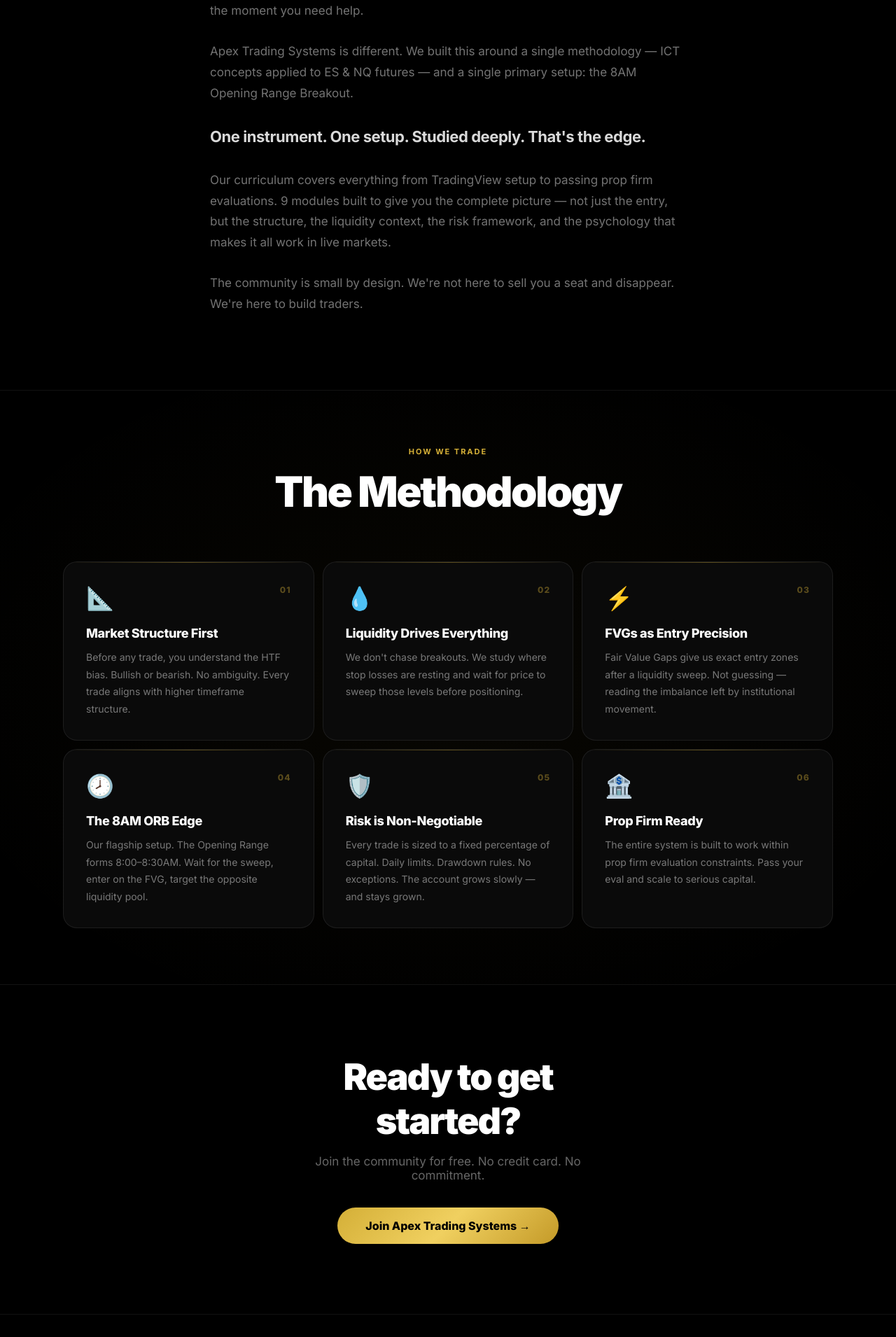
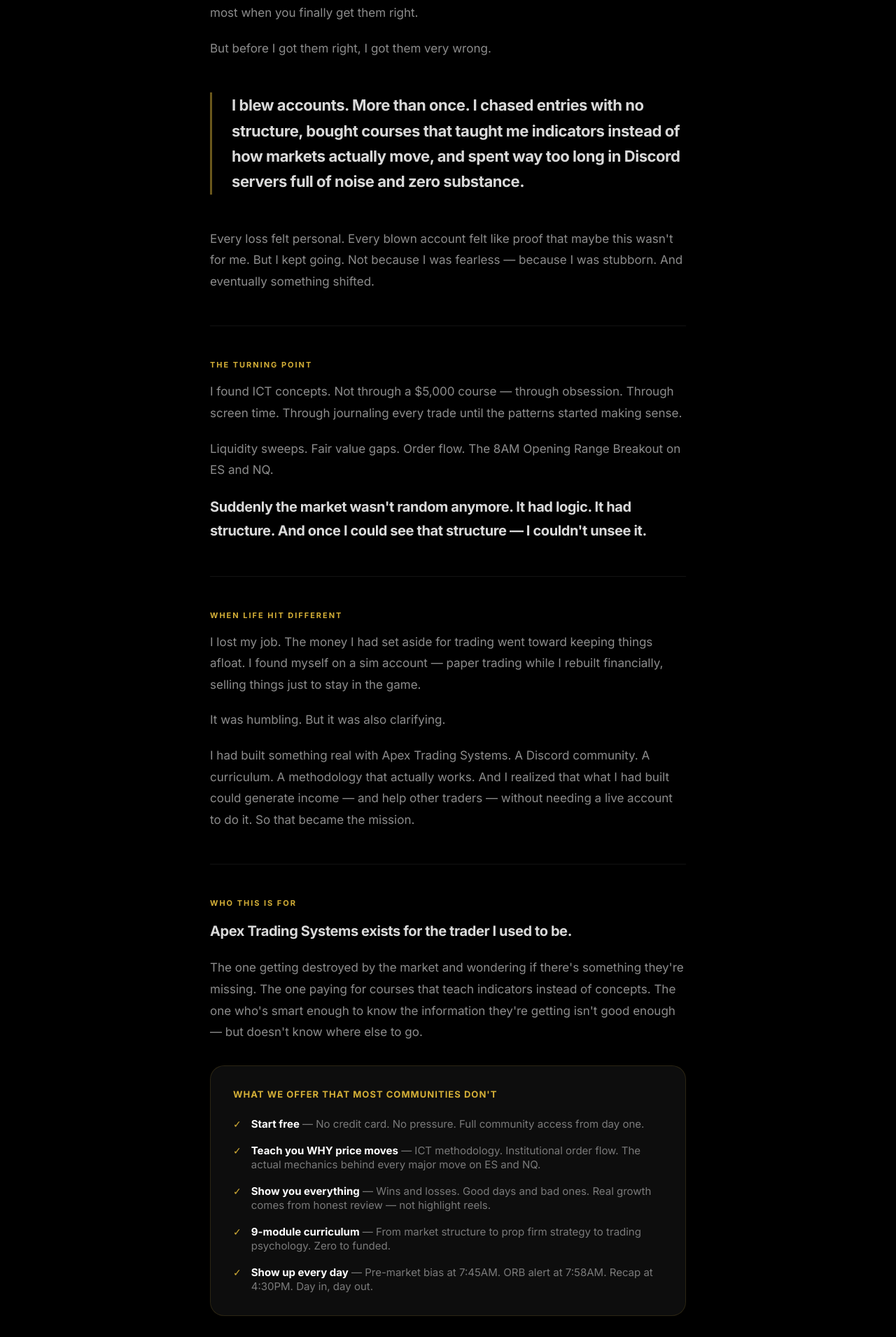
Before and after one commit to atradingsystems/Apex-Trading-Systems, a Next.js app: page /about in a window 1280 px wide. Shown: the part 664-2574 px from the top of the page at 70% size. Built offline with nearby package versions, Linux system fonts and the light colour scheme.

Commit message:
Replace about page story with Anthony's real origin story

```diff
--- a/app/about/page.tsx
+++ b/app/about/page.tsx
@@ -39,7 +39,7 @@
             Built by a Trader.<br /><span style={{ color: G }}>For Traders.</span>
           </h1>
           <p style={{ color: "rgba(255,255,255,0.4)", fontSize: 18, lineHeight: 1.7, maxWidth: 520, margin: "0 auto" }}>
-            Apex Trading Systems was built on one belief: serious traders deserve serious education — not recycled YouTube content and vague advice.
+            I didn&apos;t build this because I had it all figured out. I built it because I didn&apos;t &mdash; and I couldn&apos;t find anyone who would just be straight with me about that.
           </p>
         </div>
       </section>
@@ -47,24 +47,102 @@
       {/* STORY */}
       <section style={{ padding: "80px 24px" }}>
         <div style={{ maxWidth: 680, margin: "0 auto" }}>
-          {[
-            "Most trading education is built to sell, not to teach. Courses that promise lambos. Discord servers full of noise. Indicators that don't work. Communities that disappear the moment you need help.",
-            "Apex Trading Systems is different. We built this around a single methodology — ICT concepts applied to ES & NQ futures — and a single primary setup: the 8AM Opening Range Breakout.",
-            "One instrument. One setup. Studied deeply. That's the edge.",
-            "Our curriculum covers everything from TradingView setup to passing prop firm evaluations. 9 modules built to give you the complete picture — not just the entry, but the structure, the liquidity context, the risk framework, and the psychology that makes it all work in live markets.",
-            "The community is small by design. We're not here to sell you a seat and disappear. We're here to build traders.",
-          ].map((p, i) => (
-            <p key={i} style={{
-              color: i === 2 ? "rgba(255,255,255,0.85)" : "rgba(255,255,255,0.45)",
-              fontSize: i === 2 ? 22 : 17,
-              fontWeight: i === 2 ? 700 : 400,
-              lineHeight: 1.75,
-              marginBottom: 28,
-              letterSpacing: i === 2 ? "-0.02em" : "normal",
-            }}>
-              {p}
+
+          {/* Intro */}
+          <p style={{ color: "rgba(255,255,255,0.55)", fontSize: 17, lineHeight: 1.8, marginBottom: 20 }}>
+            My name is Anthony. I&apos;ve been trading futures for years. ES and NQ mostly &mdash; the S&amp;P and Nasdaq. The markets that move the most, hurt the most, and reward the most when you finally get them right.
+          </p>
+          <p style={{ color: "rgba(255,255,255,0.55)", fontSize: 17, lineHeight: 1.8, marginBottom: 48 }}>
+            But before I got them right, I got them very wrong.
+          </p>
+
+          {/* Pull quote */}
+          <div style={{ borderLeft: "3px solid rgba(212,175,55,0.5)", paddingLeft: 28, marginBottom: 48 }}>
+            <p style={{ color: "rgba(255,255,255,0.85)", fontSize: 22, fontWeight: 700, lineHeight: 1.65, letterSpacing: "-0.02em", margin: 0 }}>
+              I blew accounts. More than once. I chased entries with no structure, bought courses that taught me indicators instead of how markets actually move, and spent way too long in Discord servers full of noise and zero substance.
             </p>
-          ))}
+          </div>
+
+          <p style={{ color: "rgba(255,255,255,0.55)", fontSize: 17, lineHeight: 1.8, marginBottom: 48 }}>
+            Every loss felt personal. Every blown account felt like proof that maybe this wasn&apos;t for me. But I kept going. Not because I was fearless &mdash; because I was stubborn. And eventually something shifted.
+          </p>
+
+          {/* Divider */}
+          <div style={{ borderTop: "1px solid rgba(255,255,255,0.07)", marginBottom: 48 }} />
+
+          {/* ICT */}
+          <p style={{ fontSize: 11, fontWeight: 700, letterSpacing: "0.18em", textTransform: "uppercase" as const, color: G, marginBottom: 16 }}>The Turning Point</p>
+          <p style={{ color: "rgba(255,255,255,0.55)", fontSize: 17, lineHeight: 1.8, marginBottom: 20 }}>
+            I found ICT concepts. Not through a $5,000 course &mdash; through obsession. Through screen time. Through journaling every trade until the patterns started making sense.
+          </p>
+          <p style={{ color: "rgba(255,255,255,0.55)", fontSize: 17, lineHeight: 1.8, marginBottom: 20 }}>
+            Liquidity sweeps. Fair value gaps. Order flow. The 8AM Opening Range Breakout on ES and NQ.
+          </p>
+          <p style={{ color: "rgba(255,255,255,0.85)", fontSize: 20, fontWeight: 700, lineHeight: 1.7, letterSpacing: "-0.02em", marginBottom: 48 }}>
+            Suddenly the market wasn&apos;t random anymore. It had logic. It had structure. And once I could see that structure &mdash; I couldn&apos;t unsee it.
+          </p>
+
+          {/* Divider */}
+          <div style={{ borderTop: "1px solid rgba(255,255,255,0.07)", marginBottom: 48 }} />
+
+          {/* Life hit different */}
+          <p style={{ fontSize: 11, fontWeight: 700, letterSpacing: "0.18em", textTransform: "uppercase" as const, color: G, marginBottom: 16 }}>When Life Hit Different</p>
+          <p style={{ color: "rgba(255,255,255,0.55)", fontSize: 17, lineHeight: 1.8, marginBottom: 20 }}>
+            I lost my job. The money I had set aside for trading went toward keeping things afloat. I found myself on a sim account &mdash; paper trading while I rebuilt financially, selling things just to stay in the game.
+          </p>
+          <p style={{ color: "rgba(255,255,255,0.55)", fontSize: 17, lineHeight: 1.8, marginBottom: 20 }}>
+            It was humbling. But it was also clarifying.
+          </p>
+          <p style={{ color: "rgba(255,255,255,0.55)", fontSize: 17, lineHeight: 1.8, marginBottom: 48 }}>
+            I had built something real with Apex Trading Systems. A Discord community. A curriculum. A methodology that actually works. And I realized that what I had built could generate income &mdash; and help other traders &mdash; without needing a live account to do it. So that became the mission.
+          </p>
+
+          {/* Divider */}
+          <div style={{ borderTop: "1px solid rgba(255,255,255,0.07)", marginBottom: 48 }} />
+
+          {/* The mission */}
+          <p style={{ fontSize: 11, fontWeight: 700, letterSpacing: "0.18em", textTransform: "uppercase" as const, color: G, marginBottom: 16 }}>Who This Is For</p>
+          <p style={{ color: "rgba(255,255,255,0.85)", fontSize: 20, fontWeight: 700, lineHeight: 1.7, letterSpacing: "-0.02em", marginBottom: 20 }}>
+            Apex Trading Systems exists for the trader I used to be.
+          </p>
+          <p style={{ color: "rgba(255,255,255,0.55)", fontSize: 17, lineHeight: 1.8, marginBottom: 32 }}>
+            The one getting destroyed by the market and wondering if there&apos;s something they&apos;re missing. The one paying for courses that teach indicators instead of concepts. The one who&apos;s smart enough to know the information they&apos;re getting isn&apos;t good enough &mdash; but doesn&apos;t know where else to go.
+          </p>
+
+          {/* What we offer */}
+          <div style={{ background: "#0d0d0d", border: "1px solid rgba(212,175,55,0.15)", borderRadius: 20, padding: "32px", marginBottom: 48 }}>
+            <p style={{ fontSize: 13, fontWeight: 700, color: G, letterSpacing: "0.08em", textTransform: "uppercase" as const, marginBottom: 24 }}>What we offer that most communities don&apos;t</p>
+            {[
+              ["Start free", "No credit card. No pressure. Full community access from day one."],
+              ["Teach you WHY price moves", "ICT methodology. Institutional order flow. The actual mechanics behind every major move on ES and NQ."],
+              ["Show you everything", "Wins and losses. Good days and bad ones. Real growth comes from honest review &mdash; not highlight reels."],
+              ["9-module curriculum", "From market structure to prop firm strategy to trading psychology. Zero to funded."],
+              ["Show up every day", "Pre-market bias at 7:45AM. ORB alert at 7:58AM. Recap at 4:30PM. Day in, day out."],
+            ].map(([title, desc], i) => (
+              <div key={i} style={{ display: "flex", gap: 14, marginBottom: i < 4 ? 18 : 0 }}>
+                <span style={{ color: G, fontSize: 14, marginTop: 2, flexShrink: 0 }}>✓</span>
+                <div>
+                  <span style={{ color: "#fff", fontWeight: 700, fontSize: 15 }}>{title}</span>
+                  <span style={{ color: "rgba(255,255,255,0.45)", fontSize: 15 }}> &mdash; <span dangerouslySetInnerHTML={{__html: desc}} /></span>
+                </div>
+              </div>
+            ))}
+          </div>
+
+          {/* Closing */}
+          <p style={{ color: "rgba(255,255,255,0.55)", fontSize: 17, lineHeight: 1.8, marginBottom: 20 }}>
+            This community is still growing. We&apos;re not the biggest. We&apos;re not backed by a guru with a Lambo and a highlight reel. We&apos;re a community of serious traders learning a serious methodology &mdash; and we&apos;re building this thing together.
+          </p>
+          <p style={{ color: "rgba(255,255,255,0.55)", fontSize: 17, lineHeight: 1.8, marginBottom: 40 }}>
+            If you&apos;re tired of losing money following the wrong people &mdash; you&apos;re in the right place.
+          </p>
+
+          {/* Signature */}
+          <div style={{ borderTop: "1px solid rgba(255,255,255,0.07)", paddingTop: 32 }}>
+            <p style={{ color: "rgba(255,255,255,0.85)", fontSize: 17, fontWeight: 700, marginBottom: 4 }}>— Anthony</p>
+            <p style={{ color: G, fontSize: 13 }}>Founder, Apex Trading Systems</p>
+          </div>
+
         </div>
       </section>
 
```
